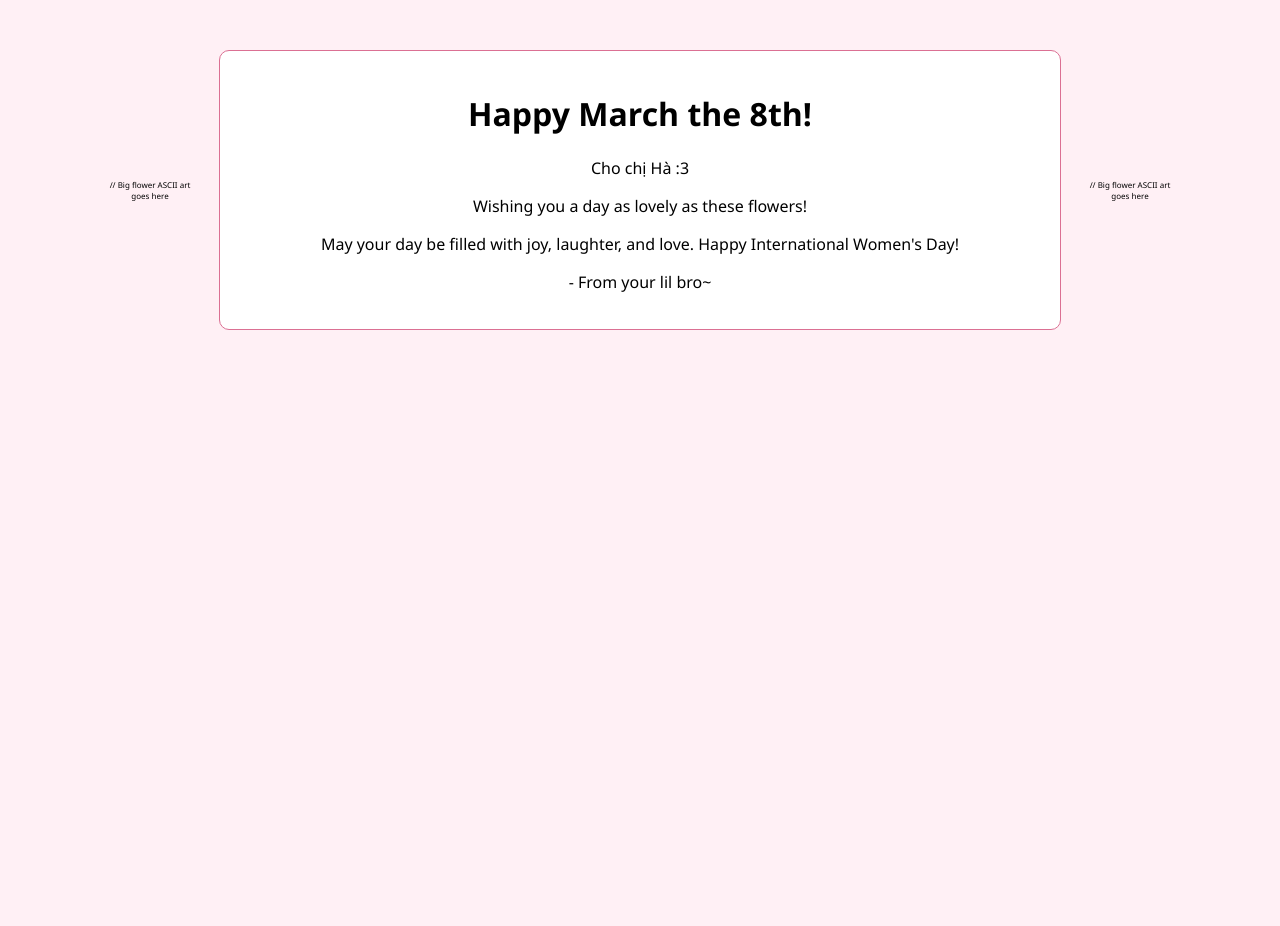
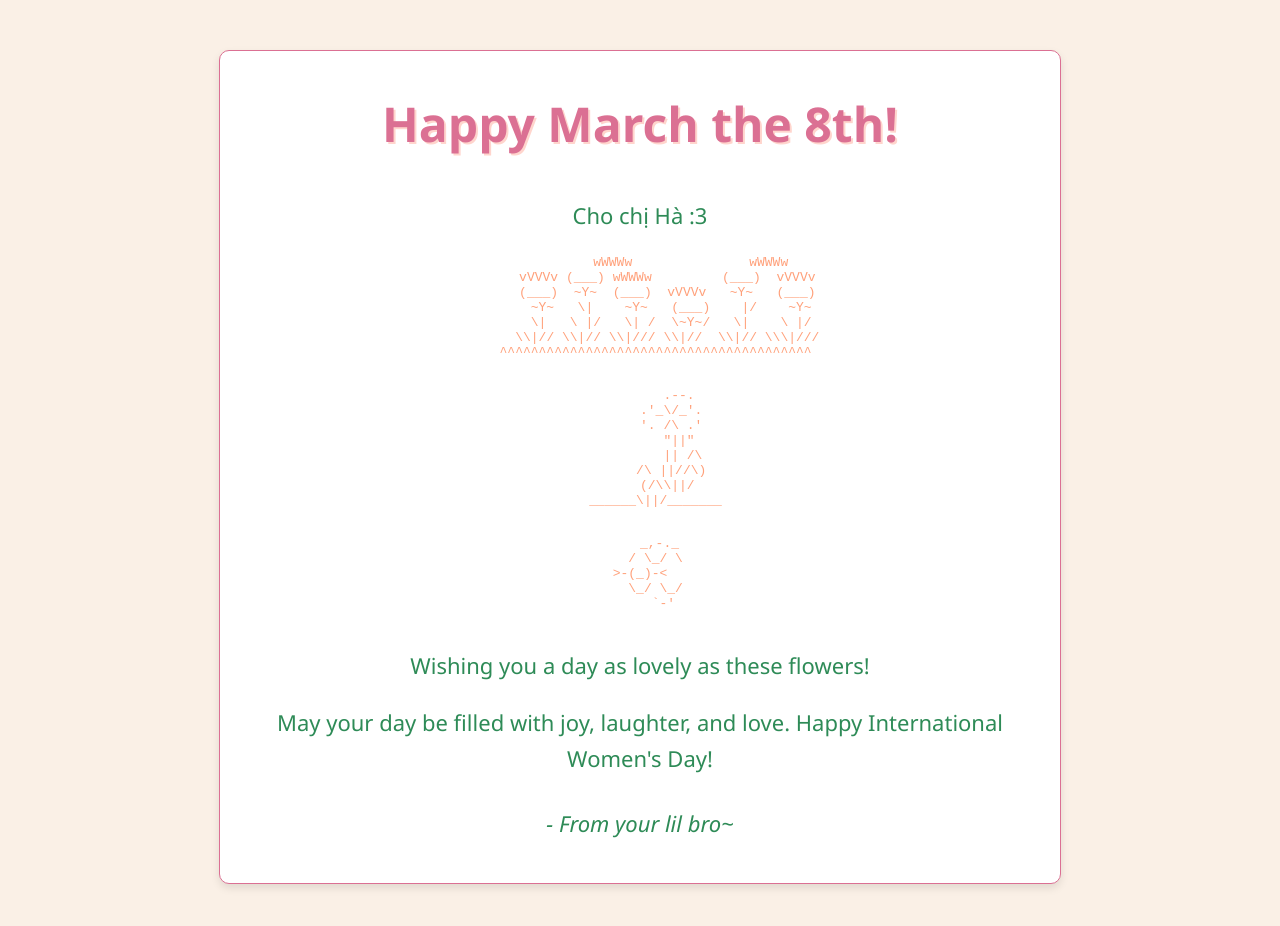
Before and after one commit to ATarchrive21221/ATarchrive21221.github.io, a plain HTML site: page index.html in a window 1280 px wide. Before the commit the page ends 800 px from the top, so only its background shows below. Drawn offline with Linux system fonts and the light colour scheme.

Commit message:
Update index.html

```diff
--- a/index.html
+++ b/index.html
@@ -4,56 +4,79 @@
     <title>Happy International Women's Day!</title>
     <style>
         body {
-            background-color: #fff0f5;
+            background-color: #fff0f5; /* Lighter shade for a softer look */
             font-family: 'Segoe UI', Tahoma, Geneva, Verdana, sans-serif;
             text-align: center;
             padding: 50px;
             margin: 0;
+            transition: background-color 0.5s ease;
+        }
+        body:hover {
+            background-color: #faf0e6; /* Transition to original color on hover */
+        }
+        h1 {
+            color: #db7093; /* Soft pink color for the header */
+            margin: 0;
+            padding: 20px 0;
+            font-size: 48px;
+            text-shadow: 2px 2px #ffd5cd; /* Subtle shadow for depth */
+        }
+        p {
+            color: #2e8b57; /* Slightly brighter green for better readability */
+            font-size: 22px;
+            line-height: 1.6; /* Improved line spacing */
+        }
+        .flower {
+            color: #ffa07a; /* Flower ASCII art color */
+        }
+        .signature {
+            font-style: italic;
+            margin-top: 30px;
         }
         .container {
-            position: relative;
             max-width: 800px;
             margin: auto;
             padding: 20px;
-            border: 1px solid #db7093;
-            border-radius: 10px;
-            background: #ffffff;
-        }
-        .flower {
-            color: #ffa07a;
-        }
-        .flower-side {
-            position: absolute;
-            top: 50%;
-            transform: translateY(-50%);
-            width: 100px;
-            font-size: 8px;
-        }
-        .flower-left {
-            left: -120px;
-        }
-        .flower-right {
-            right: -120px;
-        }
-        h1, p {
-            z-index: 1;
+            border: 1px solid #db7093; /* Border matching the header */
+            border-radius: 10px; /* Rounded corners for the container */
+            box-shadow: 0 4px 8px rgba(0, 0, 0, 0.1); /* Subtle shadow for the container */
+            background: #ffffff; /* White background for the content */
         }
     </style>
 </head>
 <body>
     <div class="container">
-        <div class="flower-side flower-left">
-            // Big flower ASCII art goes here
-        </div>
         <h1>Happy March the 8th!</h1>
         <p>Cho chị Hà :3</p>
-        <!-- Existing ASCII art -->
+        <pre class="flower">
+             wWWWw               wWWWw
+       vVVVv (___) wWWWw         (___)  vVVVv
+       (___)  ~Y~  (___)  vVVVv   ~Y~   (___)
+        ~Y~   \|    ~Y~   (___)    |/    ~Y~
+        \|   \ |/   \| /  \~Y~/   \|    \ |/
+       \\|// \\|// \\|/// \\|//  \\|// \\\|///
+    ^^^^^^^^^^^^^^^^^^^^^^^^^^^^^^^^^^^^^^^^
+        </pre>
+        <pre class="flower">
+          .--.
+        .'_\/_'.
+        '. /\ .'
+          "||"
+           || /\
+        /\ ||//\)
+       (/\\||/
+    ______\||/_______
+        </pre>
+        <pre class="flower">
+     _,-._
+    / \_/ \
+    >-(_)-<
+    \_/ \_/
+      `-'
+        </pre>
         <p>Wishing you a day as lovely as these flowers!</p>
         <p>May your day be filled with joy, laughter, and love. Happy International Women's Day!</p>
-        <p>- From your lil bro~</p>
-        <div class="flower-side flower-right">
-            // Big flower ASCII art goes here
-        </div>
+        <p class="signature">- From your lil bro~</p>
     </div>
 </body>
 </html>
```
